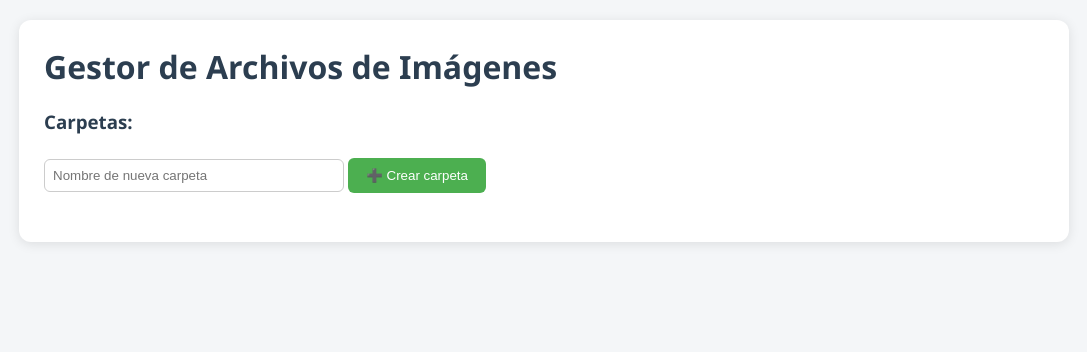
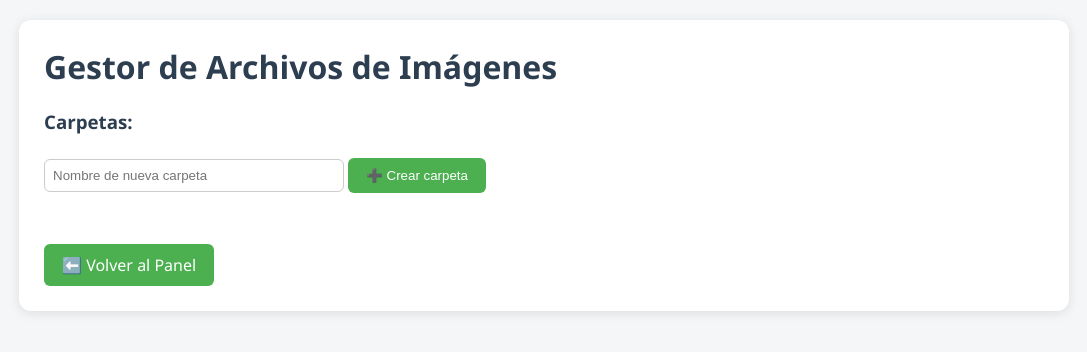
Before and after one commit to jjdoriaupv/TFG-QuantiPlant, a Flask app: page /galeria in a window 1280 px wide. Shown: the top 352 px of the page, without its empty margins (96-1183 px from the left). Run offline with Flask 3, Linux system fonts and the light colour scheme.

Commit message:
añadido botones de navegacion

```diff
--- a/server/templates/galeria.html
+++ b/server/templates/galeria.html
@@ -33,6 +33,7 @@
 
         {% if not current_path %}
             <h3>Carpetas:</h3>
+
             <ul>
                 {% for folder in folders %}
                     <li class="folder">
@@ -49,7 +50,11 @@
                 <input type="text" name="carpeta" placeholder="Nombre de nueva carpeta" required>
                 <button class="button" type="submit">➕ Crear carpeta</button>
             </form>
+
+            <br>
+            <a class="button" href="{{ url_for('index') }}">⬅️ Volver al Panel</a>
         {% else %}
+
             <h3>Contenido de: /{{ current_path }}</h3>
             <a class="button" href="{{ url_for('galeria_root') }}">⬅️ Volver a carpetas</a>
             <div class="grid">
```
Lines whose indentation alone changed are shown as unchanged.
